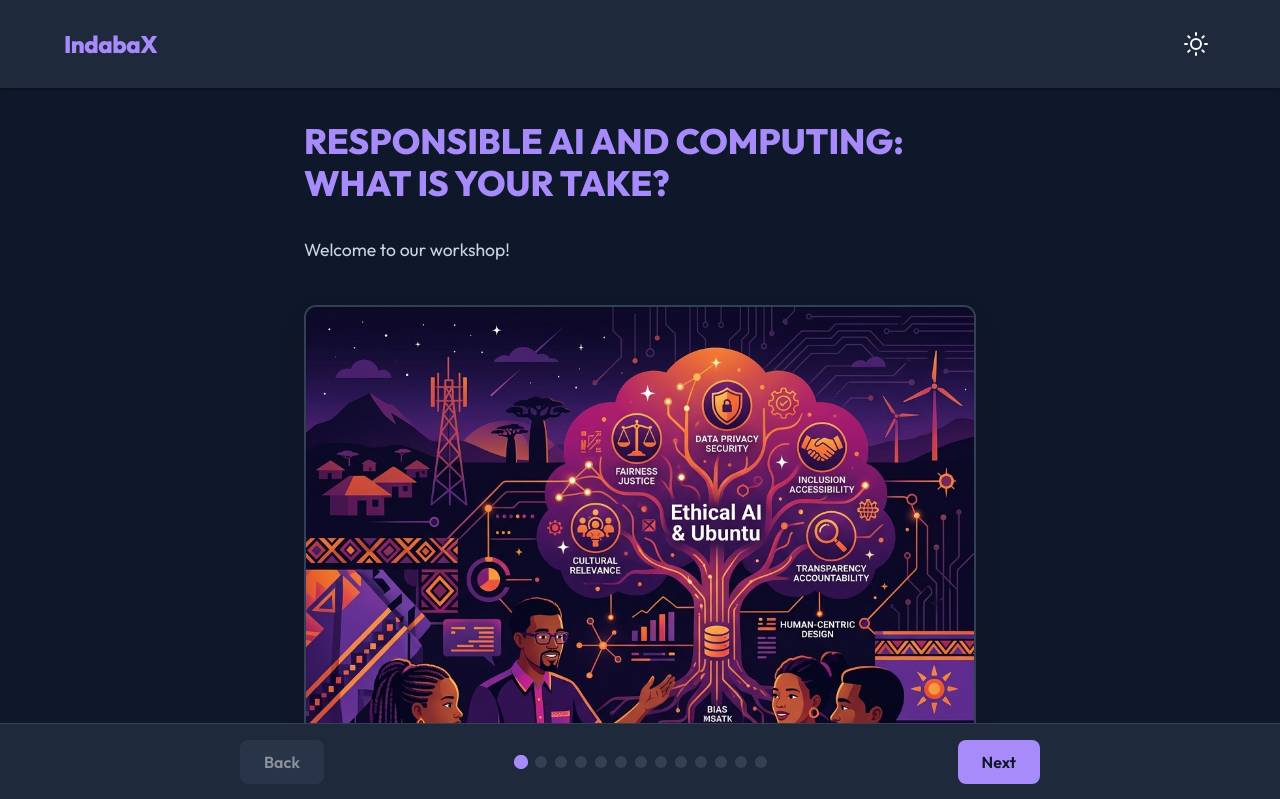
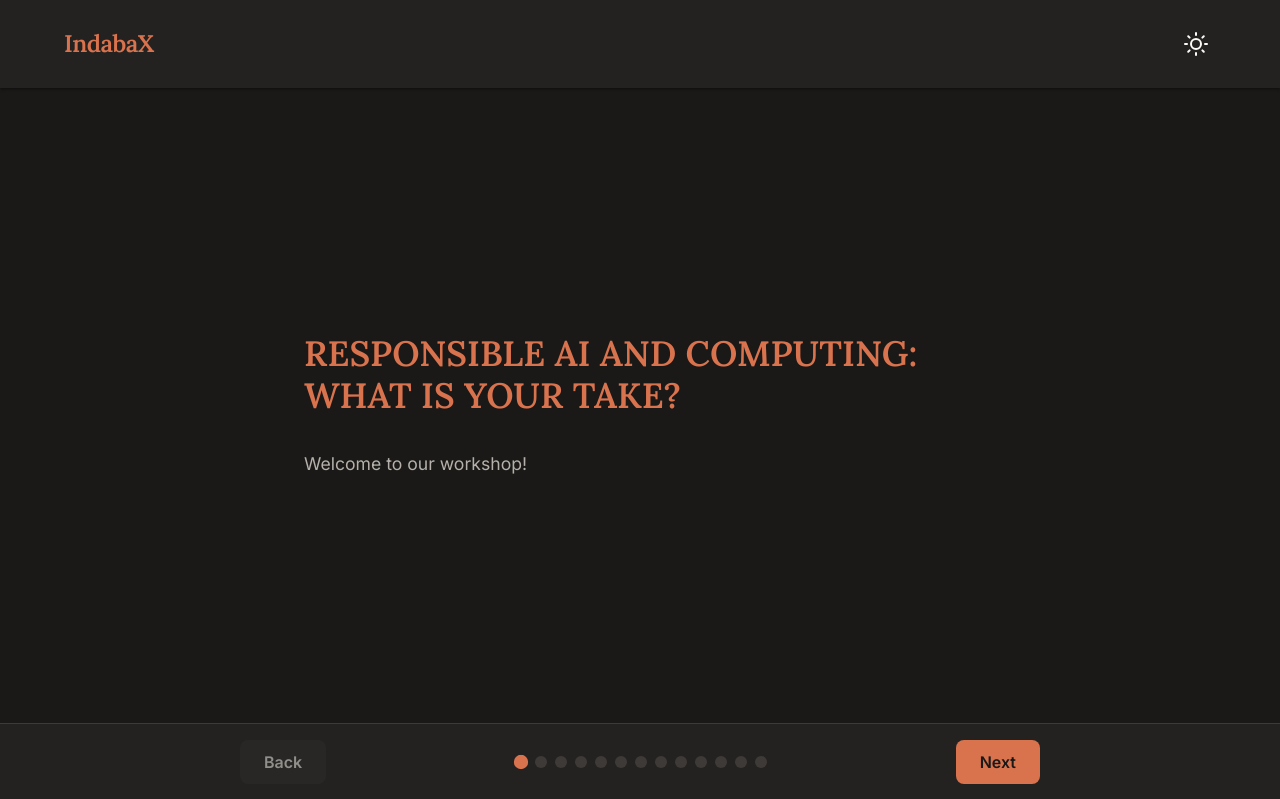
Before and after one commit to NandiBee/indabax2026-workshop, a plain HTML site: page index.html in a window 1280 px wide. Both pictures are taken after a click on the button "Toggle Dark Mode". Shown: the top 799 px of the page. Drawn offline with Linux system fonts and the light colour scheme.

Commit message:
Style: updated palette and removing generated image placeholders

```diff
--- a/index.html
+++ b/index.html
@@ -6,7 +6,7 @@
     <meta name="viewport" content="width=device-width, initial-scale=1.0">
     <title>IndabaX Responsible AI Workshop</title>
     <link rel="stylesheet" href="style.css">
-    <link href="https://fonts.googleapis.com/css2?family=Outfit:wght@300;400;600;800&display=swap" rel="stylesheet">
+    <link href="https://fonts.googleapis.com/css2?family=Inter:wght@400;500;600&family=Lora:ital,wght@0,400;0,600;1,400&display=swap" rel="stylesheet">
 </head>
 
 <body>
@@ -39,8 +39,6 @@
         <section class="step active" id="step-1">
             <h1>RESPONSIBLE AI AND COMPUTING: WHAT IS YOUR TAKE?</h1>
             <p>Welcome to our workshop!</p>
-            <img src="images/welcome_ai.png"
-                alt="Illustration representing Responsible AI and computing ethics in an African context">
         </section>
 
         <!-- 2. Introduction -->
@@ -80,8 +78,6 @@
             <h1>ACTIVITY 1</h1>
             <p>This is where it all starts. The first thing that you need to do is simple. Find yourself a group of 3-5
                 people and interview each other round robin using the cue card on the next page.</p>
-            <img src="images/activity_one.png"
-                alt="Diverse group of people sitting in a circle interviewing each other">
         </section>
 
         <!-- 6. Activity 1b -->
@@ -103,8 +99,6 @@
             <h1>ACTIVITY 2</h1>
             <p>In this part of the workshop, you'll need to put on your debate face. Return to your group and interview
                 each other round robin using the cue card on the next page.</p>
-            <img src="images/activity_two.png"
-                alt="Diverse group of people having a passionate debate about technology and ethics">
         </section>
 
         <!-- 8. Activity 2b -->
@@ -129,7 +123,6 @@
             <p>In this third and final part of the workshop, you'll give us your take in a short video interview that
                 could appear in a new series of online lectures on responsible AI and computing. Skip ahead for the next
                 steps.</p>
-            <img src="images/activity_three.png" alt="Person being interviewed on camera with a microphone">
         </section>
 
         <!-- 10. Activity 3b -->
--- a/style.css
+++ b/style.css
@@ -1,38 +1,39 @@
 :root {
-    /* colours: default light theme */
-    --bg-primary: #f5f4f1;
+    /* colours: earthy custom light theme */
+    --bg-primary: #fdfbf7;
     --bg-secondary: #ffffff;
-    --bg-card: #ecebe6;
-    --text-primary: #0f172a;
-    --text-secondary: #475569;
-    --accent: #7c3aed;
-    /* purple */
-    --accent-hover: #6d28d9;
-    --accent-secondary: #ea580c;
-    /* orange */
-    --border: #e2e8f0;
-    --success-bg: #dcfce7;
-    --success-text: #166534;
+    --bg-card: #f4f1eb;
+    --text-primary: #2b2826;
+    --text-secondary: #595552;
+    --accent: #c25934;
+    /* terracotta */
+    --accent-hover: #a34828;
+    --accent-secondary: #3d6a54;
+    /* sage green */
+    --border: #e6e2d8;
+    --success-bg: #e2ede7;
+    --success-text: #2c4d3d;
 
     /* typography */
-    --font-family: 'Outfit', sans-serif;
+    --font-heading: 'Lora', serif;
+    --font-body: 'Inter', sans-serif;
 }
 
 [data-theme="dark"] {
-    /* colours: dark theme */
-    --bg-primary: #0f172a;
-    --bg-secondary: #1e293b;
-    --bg-card: #334155;
-    --text-primary: #f8fafc;
-    --text-secondary: #cbd5e1;
-    --accent: #a78bfa;
-    /* light purple */
-    --accent-hover: #8b5cf6;
-    --accent-secondary: #fb923c;
-    /* light orange */
-    --border: #334155;
-    --success-bg: #064e3b;
-    --success-text: #6ee7b7;
+    /* colours: earthy custom dark theme */
+    --bg-primary: #1a1918;
+    --bg-secondary: #242220;
+    --bg-card: #2f2d2b;
+    --text-primary: #fdfbf7;
+    --text-secondary: #b5b0aa;
+    --accent: #d9734e;
+    /* light terracotta */
+    --accent-hover: #e88d6b;
+    --accent-secondary: #5b8e75;
+    /* light sage green */
+    --border: #3d3a38;
+    --success-bg: #21352a;
+    --success-text: #83bca0;
 }
 
 * {
@@ -43,7 +44,7 @@
 }
 
 body {
-    font-family: var(--font-family);
+    font-family: var(--font-body);
     background-color: var(--bg-primary);
     color: var(--text-primary);
     line-height: 1.6;
@@ -68,7 +69,8 @@ body {
 }
 
 .logo {
-    font-weight: 800;
+    font-family: var(--font-heading);
+    font-weight: 600;
     font-size: 1.5rem;
     color: var(--accent);
     letter-spacing: -0.5px;
@@ -129,8 +131,9 @@ body {
 }
 
 h1 {
+    font-family: var(--font-heading);
     font-size: 2.2rem;
-    font-weight: 800;
+    font-weight: 600;
     color: var(--accent);
     line-height: 1.2;
     margin-bottom: 0.5rem;
@@ -158,14 +161,7 @@ p {
     font-size: 1.25rem;
 }
 
-img {
-    max-width: 100%;
-    height: auto;
-    border-radius: 12px;
-    box-shadow: 0 10px 25px rgba(0, 0, 0, 0.1);
-    margin-top: 1rem;
-    border: 2px solid var(--border);
-}
+
 
 /* cards & cue cards */
 .card,
@@ -191,6 +187,7 @@ img {
 }
 
 .cue-card h2 {
+    font-family: var(--font-heading);
     font-size: 1.5rem;
     margin-bottom: 1.5rem;
     color: var(--text-primary);
```
